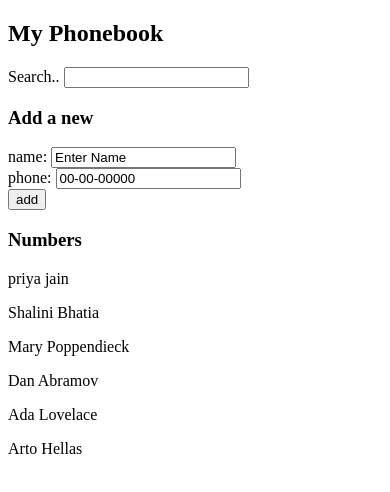
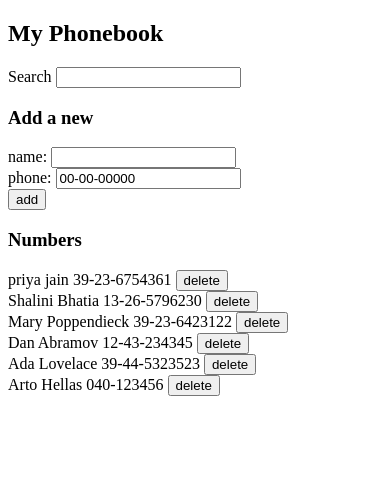
Before and after one commit to nbhatia/full-stack-open, a React (Create React App) app in the folder part2/phonebook/: page / in a window 390 px wide. Shown: the top 492 px of the page. Built offline with nearby package versions, Linux system fonts and the light colour scheme; data requests are answered from the project's data file.

Commit message:
Part 2d exercises: phonebook app backend integration

```diff
--- a/part2/phonebook/src/App.js
+++ b/part2/phonebook/src/App.js
@@ -1,23 +1,61 @@
 import React, { useState, useEffect } from "react";
-import axios from "axios";
 
 import Filter from "./components/Filter";
 import Form from "./components/Form";
 import Persons from "./components/Persons";
+import PersonDB from "./services/persondb";
 
 const App = () => {
-  const url = "http://localhost:3001/persons";
-
   const [persons, setPersons] = useState([]);
 
   useEffect(() => {
-    console.log("effect");
-    axios.get(url).then(res => setPersons(res.data));
+    PersonDB.getAll()
+      .then(persons => setPersons(persons))
+      .catch(err => alert("failed to connect to server. ", err));
   }, []);
 
   const [filter, setFilter] = useState("");
 
   const doFilter = event => setFilter(event.target.value);
+
+  const addPerson = formData => {
+    const existingPerson = persons.filter(
+      person => person.name === formData.name
+    );
+
+    if (existingPerson.length > 0) {
+      console.log("Existing person: ", existingPerson[0]);
+      // Ask user's permission to update
+      if (
+        window.confirm(
+          `${formData.name} is already added to phonebook. Do you want to replace the old number with a new one?`
+        )
+      ) {
+        console.log("updating person: ", existingPerson.id);
+        PersonDB.updatePerson(existingPerson[0].id, {
+          ...existingPerson[0],
+          number: formData.number
+        }).then(res => {
+          setPersons(persons.filter(p => p.id !== res.id).concat(res));
+        });
+      } else {
+        console.log("Person add cancelled");
+      }
+    } else {
+      // it's a new person..add it to the DB
+      PersonDB.addPerson(formData).then(person => {
+        setPersons(persons.concat(person));
+      });
+      console.log("Person added..ok");
+    }
+  };
+
+  const deletePerson = person => {
+    PersonDB.deletePerson(person.id).then(res => {
+      console.log(`${person.name} entry deleted...${res}`);
+      setPersons(persons.filter(p => p.id !== person.id));
+    });
+  };
 
   return (
     <div>
@@ -25,13 +63,10 @@ const App = () => {
       <Filter doFilter={doFilter} />
 
       <h3>Add a new</h3>
-      <Form persons={persons} setPersons={setPersons} />
+      <Form addNewPerson={addPerson} />
 
       <h3>Numbers</h3>
-      <Persons persons={persons} filter={filter} />
-      {/*<hr></hr>
-      <h3>Debug Data</h3>
-      <div>debug: {newName}</div>*/}
+      <Persons persons={persons} deletePerson={deletePerson} filter={filter} />
     </div>
   );
 };
--- a/part2/phonebook/src/components/Filter.js
+++ b/part2/phonebook/src/components/Filter.js
@@ -3,7 +3,7 @@ import React from "react";
 const Filter = ({ doFilter }) => {
   return (
     <div>
-      Search.. <input onChange={doFilter} />
+      Search <input onChange={doFilter} />
     </div>
   );
 };
--- a/part2/phonebook/src/components/Form.js
+++ b/part2/phonebook/src/components/Form.js
@@ -1,42 +1,38 @@
 import React, { useState } from "react";
+// import PersonDB from "../services/persondb";
 
-const Form = ({ persons, setPersons }) => {
-  const blankPhoneNumber = "00-00-00000";
-  const [newName, setNewName] = useState("Enter Name");
-  const [newPhone, setNewPhone] = useState(blankPhoneNumber);
-
-  const handleNewName = event => {
-    setNewName(event.target.value);
+const Form = ({ addNewPerson }) => {
+  const BLANK_PHONE_NUMBER = "00-00-00000";
+  const formDataInit = {
+    name: "",
+    number: BLANK_PHONE_NUMBER
   };
 
-  const handleNewPhone = event => {
-    setNewPhone(event.target.value);
+  const [formData, setFormData] = useState(formDataInit);
+
+  const formNameChange = event => {
+    const newPerson = { ...formData, name: event.target.value };
+    setFormData(newPerson);
   };
 
-  const addPerson = event => {
-    event.preventDefault();
-    console.log(typeof persons);
-
-    if (persons.filter(person => person.name === newName).length > 0) {
-      window.alert(`${newName} is already added to phonebook`);
-      return;
-    }
-    setPersons(
-      persons.concat({
-        name: newName,
-        phone: newPhone
-      })
-    );
-    setNewName("");
-    setNewPhone(blankPhoneNumber);
+  const formPhoneChange = event => {
+    const newPerson = { ...formData, number: event.target.value };
+    setFormData(newPerson);
   };
 
   return (
-    <form onSubmit={addPerson}>
+    <form
+      onSubmit={event => {
+        event.preventDefault();
+        addNewPerson(formData);
+        setFormData(formDataInit);
+        console.log("cleared the form");
+      }}
+    >
       <div>
-        name: <input value={newName} onChange={handleNewName} />
+        name: <input value={formData.name} onChange={formNameChange} />
         <div>
-          phone: <input value={newPhone} onChange={handleNewPhone} />
+          phone: <input value={formData.number} onChange={formPhoneChange} />
         </div>
       </div>
       <div>
--- a/part2/phonebook/src/components/Persons.js
+++ b/part2/phonebook/src/components/Persons.js
@@ -1,8 +1,8 @@
 import React from "react";
+// import personDB from "../services/persondb";
 
-const Persons = ({ persons, filter }) => {
+const Persons = ({ persons, deletePerson, filter }) => {
   const rows = () => {
-    console.log("searching ", filter);
     const rowsToShow = filter.length
       ? persons.filter(
           person =>
@@ -11,11 +11,14 @@ const Persons = ({ persons, filter }) => {
       : persons;
 
     return rowsToShow
-      .map(p => (
-        <p key={p.name}>
-          {p.name} {p.phone}
-        </p>
-      ))
+      .map(p => {
+        return (
+          <div key={p.id}>
+            {p.name} {p.number}{" "}
+            <button onClick={() => deletePerson(p)}>delete</button>
+          </div>
+        );
+      })
       .reverse();
   };
 
--- /dev/null
+++ b/part2/phonebook/src/services/persondb.js
@@ -0,0 +1,23 @@
+import axios from "axios";
+
+const baseURL = "http://localhost:3001/persons"; // points to db.json
+
+const getAll = () => {
+  return axios.get(baseURL).then(res => res.data);
+};
+
+const addPerson = newPerson => {
+  return axios.post(baseURL, newPerson).then(res => res.data);
+};
+
+const updatePerson = (id, newPerson) => {
+  return axios.put(`${baseURL}/${id}`, newPerson).then(res => res.data);
+};
+
+const deletePerson = id => {
+  return axios.delete(`${baseURL}/${id}`).then(res => {
+    return res.statusText;
+  });
+};
+
+export default { getAll, addPerson, updatePerson, deletePerson };
```
